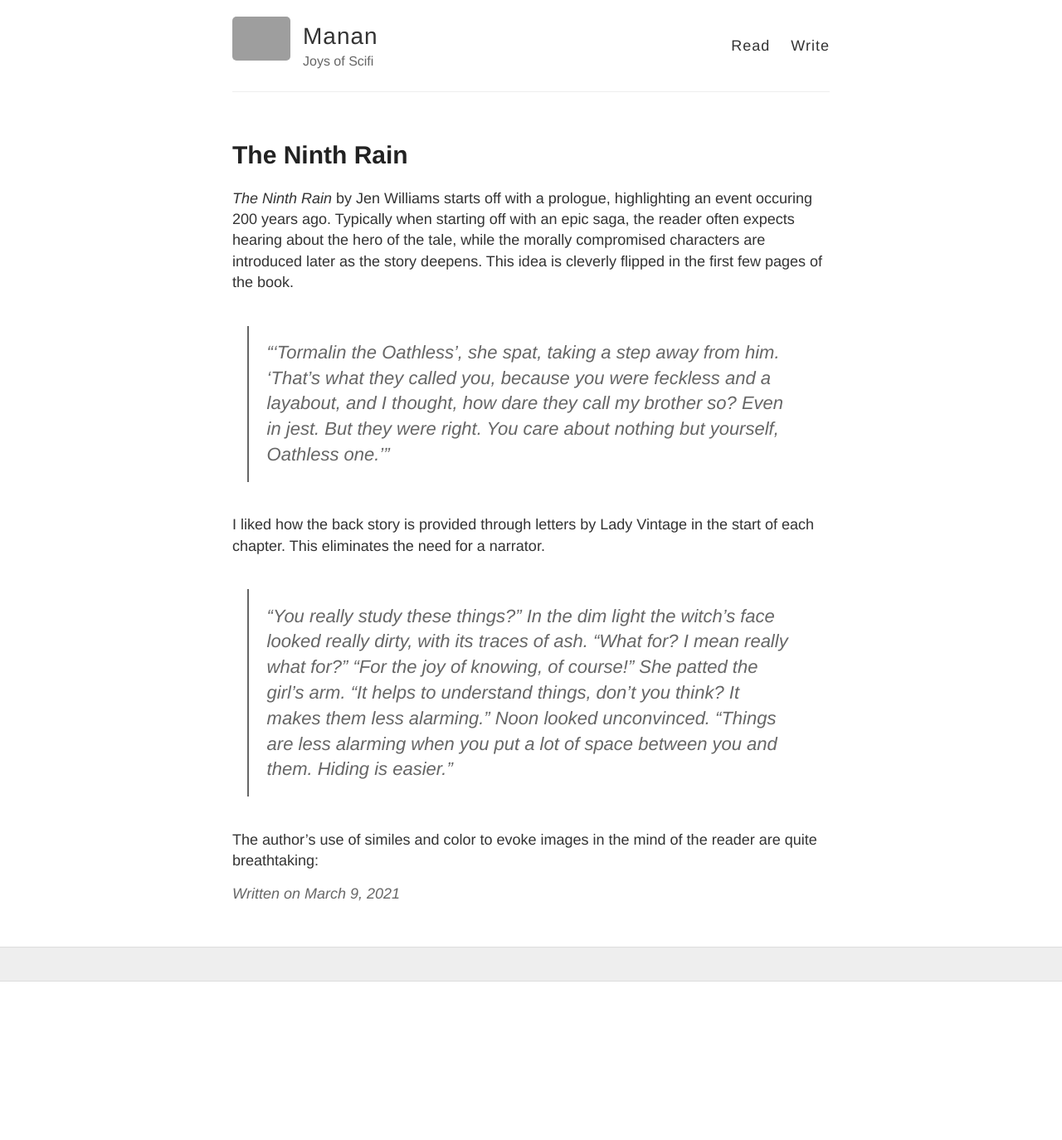
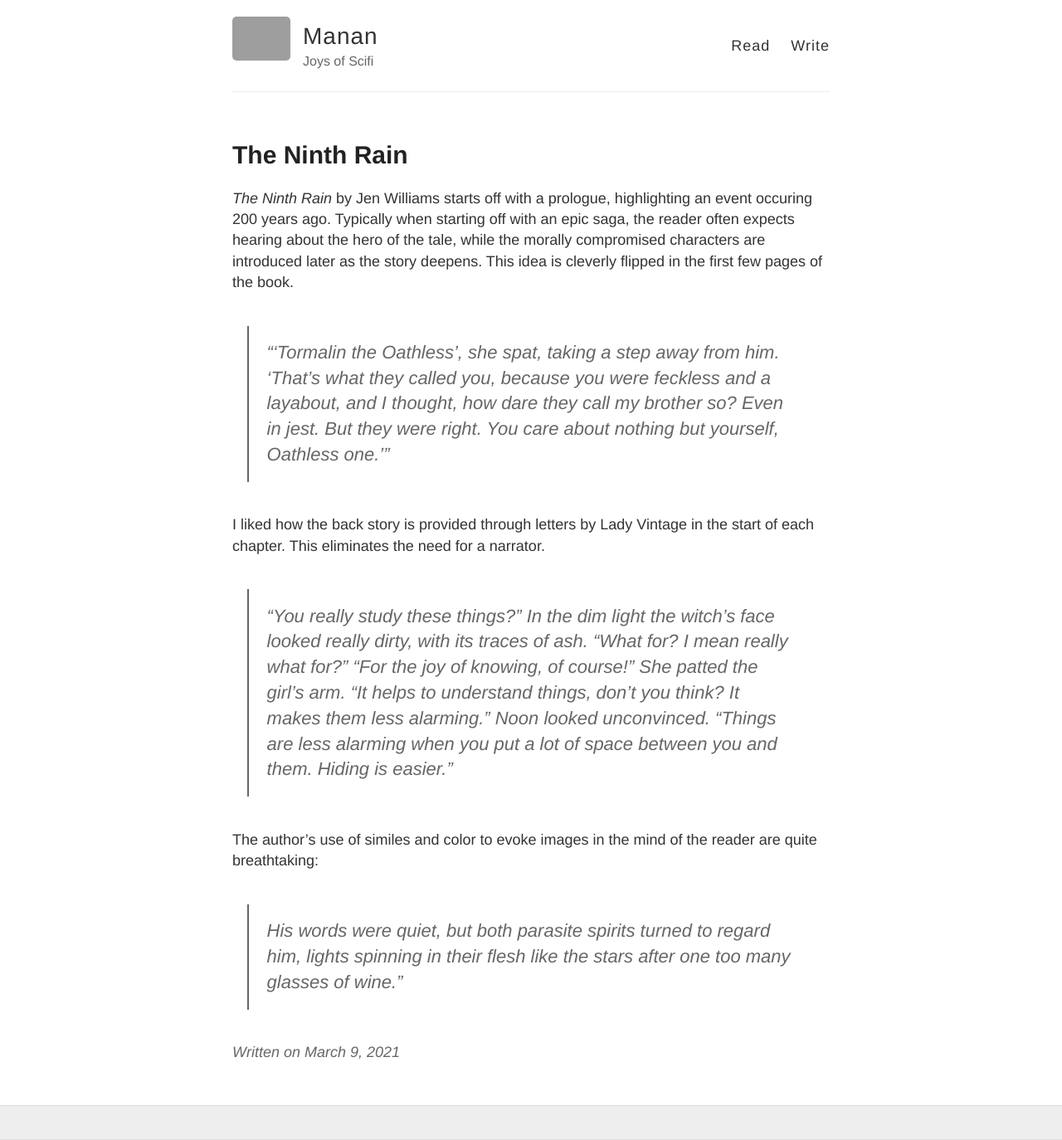
Before and after one commit to MLbyML/Addons, a Jekyll site: the page built from _posts/2021-03-09-The-Ninth-Rain.md, in a window 1280 px wide. Shown: the whole page at 83% size. Built offline with Jekyll 4.4.1, drawn with Linux system fonts in a browser that asks for light colours; a script that is not in the unit is left out; comment, search, counter and statistics services are not loaded; before the commit the page ends 1183 px from its top, so only the background shows below that; grey boxes are pictures that could not be loaded.

Commit message:
update post

```diff
--- a/_posts/2021-03-09-The-Ninth-Rain.md
+++ b/_posts/2021-03-09-The-Ninth-Rain.md
@@ -19,3 +19,5 @@ I liked how the back story is provided through letters by Lady Vintage in the st
 Noon looked unconvinced. "Things are less *alarming* when you put a lot of space between you and them. Hiding is easier."
 
 The author's use of similes and color to evoke images in the mind of the reader are quite breathtaking:
+
+>His words were quiet, but both parasite spirits turned to regard him, lights spinning in their flesh like the stars after one too many glasses of wine."
```
